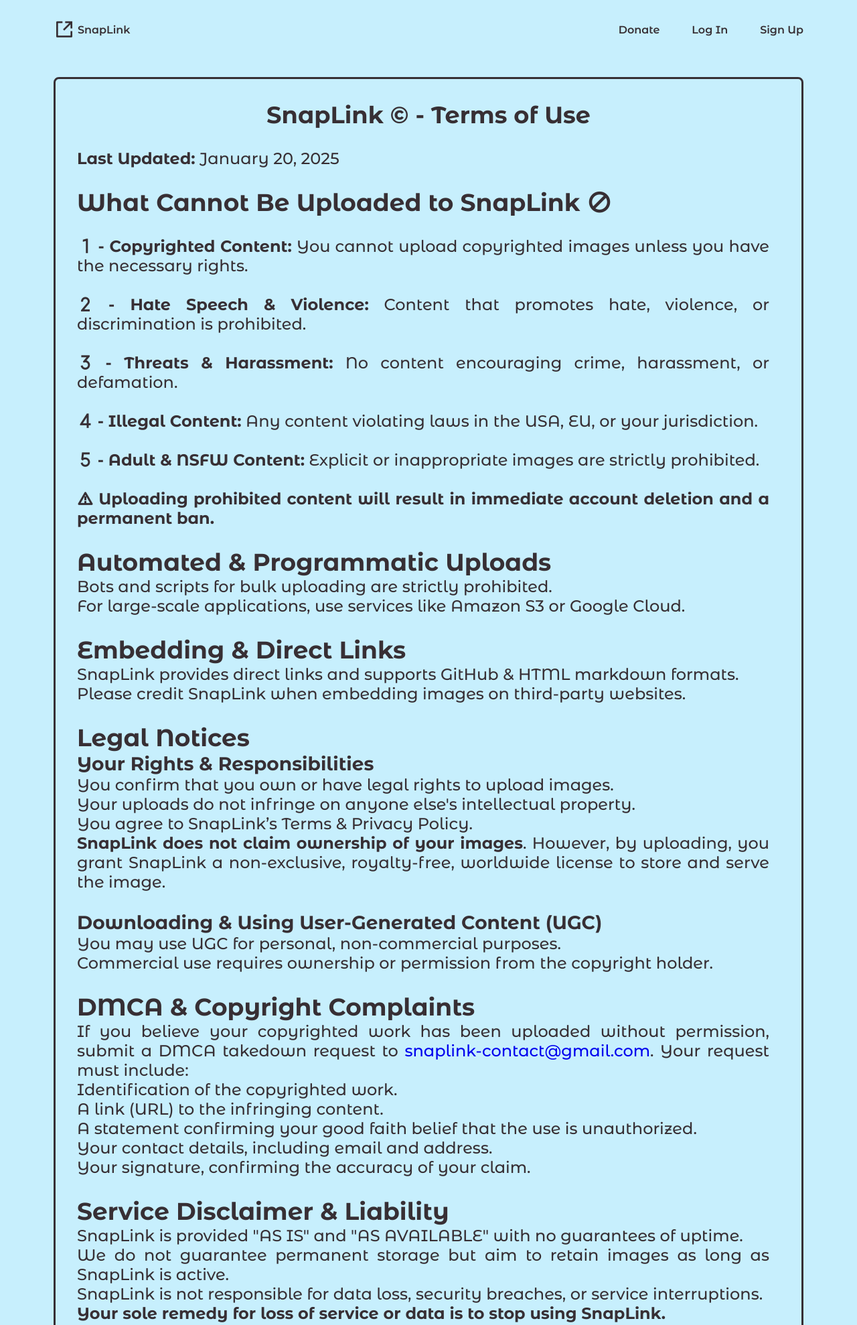
After one commit to MMMBenchahyd/SnapLink, a Flask app: page /terms in a window 1280 px wide. The commit adds this page. Shown: the top 1978 px of the page at 67% size. Run offline with Flask 3, Linux system fonts and the light colour scheme; some libraries are stand-ins or nearby versions.

Commit message:
creating_roots_for_footer_pages_and_adding_retouch_CSS_JS_HTML

```diff
--- a/app.py
+++ b/app.py
@@ -332,7 +332,20 @@ def retrieve(img_id):
         )
     except Exception as e:
         return f"Error retrieving image: {e}", 500
+@app.route('/contact')
+def contact():
+    return  render_template('contact.html')
 
+@app.route('/about')
+def about():
+    return  render_template('about.html')
+
+@app.route('/terms')
+def terms():
+    return  render_template('terms.html')
+@app.route('/privacy')
+def privacy():
+    return  render_template('privacy.html')
 
 if __name__ == "__main__":
-    app.run(debug=True, host="0.0.0.0", port=500)
+    app.run(debug=True, host="0.0.0.0", port=5000)
--- a/static/css/main.css
+++ b/static/css/main.css
@@ -208,12 +209,16 @@ a {
   font-weight: var(--font-semi-bold);
   border-radius: .5rem;
   border: 3px  solid var(--black-color);
+  margin-top: 6rem;
+
 }
 .page__data{
-  padding: 2rem 2rem 2rem 2rem;
   position: relative;
   text-align: justify;
   z-index: var(--z-tooltip);
+  padding: 2rem 2rem 2rem 2rem;
+
+
 }
 
 /*=============== adding a dynamic image =====  ==========*/
@@ -647,7 +689,7 @@ button:hover {
   }
   .home__description{
     font-size: 1.5rem;
-    padding-right: 8rem;
+    padding-right: 1rem;
     padding-bottom: 3rem;
   }
 
--- a/static/js/main.js
+++ b/static/js/main.js
@@ -165,3 +165,38 @@ document.getElementById('file').addEventListener('change', function() {
             button.innerText = 'copy';
         }, 1500); // 1.5s delays
     }
+
+
+
+    //################ validation for forms inputs(email passsword or usernam...)###
+    window.getElementById('contactForm').addEventListener('submit', function(event) {
+        let isValid = true;
+
+        // 1. Validate Username / Name (at least 4 characters)
+        const nameInput = document.getElementById('username');
+        if (nameInput.value.length < 4) {
+            alert('Name/Username must be at least 4 characters long.');
+            isValid = false;
+        }
+
+        // 2. Validate Email (valid email format)
+        const emailInput = document.getElementById('email');
+        const emailPattern = /^[a-zA-Z0-9._%+-]+@[a-zA-Z0-9.-]+\.[a-zA-Z]{2,}$/;
+        if (!emailPattern.test(emailInput.value)) {
+            alert('Please enter a valid email address (e.g., example@domain.com).');
+            isValid = false;
+        }
+
+        // 3. Validate Password (at least 8 characters, including lowercase, uppercase, number, and special character)
+        const passwordInput = document.getElementById('password');
+        const passwordPattern = /^(?=.*[a-z])(?=.*[A-Z])(?=.*\d)(?=.*[@$!%*?&])[A-Za-z\d@$!%*?&]{8,}$/;
+        if (!passwordPattern.test(passwordInput.value)) {
+            alert('Password must be at least 8 characters long, with at least one uppercase letter, one lowercase letter, one number, and one special character.');
+            isValid = false;
+        }
+
+        // If any validation fails, prevent form submission
+        if (!isValid) {
+            event.preventDefault();
+        }
+    });
--- a/templates/index.html
+++ b/templates/index.html
@@ -11,7 +11,7 @@
 <main class="main">
    <!--============ home page for snap link home page   ==============-->
    <section class="home">
-      <div class="home__container container">
+      <div class="container home__container">
          <div class="home__data">
             <h1 class="home__title">Welcome to<br> <i class="ri-share-box-line"></i> SanpLink</h1>
             <p class="home__description">Effortless image hosting made simple!<br>
@@ -20,7 +20,7 @@
                {% if user_is_authenticated %}
                <a href="/upload" class="home__button">Start Uploading Now</a>
                {% else %}
-               <a href="/login" class="home__button">Start Uploading Now</a>
+               <a href="/login" class="home__button">Create Account Now</a>
                {% endif %}
                <strong><br><br>Why SnapLink?</strong>
 
--- /dev/null
+++ b/templates/terms.html
@@ -0,0 +1,105 @@
+{% extends 'base.html' %}
+
+{% block head %}
+<title>Privacy Policy - SnapLink &copy</title>
+{% endblock %}
+
+{% block body %}
+
+
+<main class="main">
+    <section class="container">
+        <div class="page__data page__border">
+            <div class="page__title"><strong>SnapLink &copy; - Terms of Use</strong></div>
+            <div class="home__description">
+                <br>
+                <p><strong>Last Updated:</strong> January 20, 2025</p>
+                <br>
+
+                <h2>What Cannot Be Uploaded to SnapLink <i class="ri-prohibited-2-line"></i> </h2> <br>
+                <ul>
+                    <li><strong><i class="ri-number-1"></i> - Copyrighted Content:</strong> You cannot upload copyrighted images unless you have the necessary rights.</li> <br>
+                    <li><strong><i class="ri-number-2"></i> - Hate Speech & Violence:</strong> Content that promotes hate, violence, or discrimination is prohibited.</li> <br>
+                    <li><strong><i class="ri-number-3"></i> - Threats & Harassment:</strong> No content encouraging crime, harassment, or defamation.</li> <br>
+                    <li><strong><i class="ri-number-4"></i> - Illegal Content:</strong> Any content violating laws in the USA, EU, or your jurisdiction.</li> <br>
+                    <li><strong><i class="ri-number-5"></i> - Adult & NSFW Content:</strong> Explicit or inappropriate images are strictly prohibited.</li><br>
+                </ul>
+                <p><strong><i class="ri-alert-line"></i> Uploading prohibited content will result in immediate account deletion and a permanent ban.</strong></p>
+                <br>
+
+                <h2>Automated & Programmatic Uploads</h2>
+                <ul>
+                    <li>Bots and scripts for bulk uploading are strictly prohibited.</li>
+                    <li>For large-scale applications, use services like Amazon S3 or Google Cloud.</li>
+                </ul>
+                <br>
+
+                <h2>Embedding & Direct Links</h2>
+                <ul>
+                    <li>SnapLink provides direct links and supports GitHub & HTML markdown formats.</li>
+                    <li>Please credit SnapLink when embedding images on third-party websites.</li>
+                </ul>
+                <br>
+
+                <h2>Legal Notices</h2>
+                <h3>Your Rights & Responsibilities</h3>
+                <ul>
+                    <li>You confirm that you own or have legal rights to upload images.</li>
+                    <li>Your uploads do not infringe on anyone else's intellectual property.</li>
+                    <li>You agree to SnapLink’s Terms & Privacy Policy.</li>
+                </ul>
+                <p><strong>SnapLink does not claim ownership of your images</strong>. However, by uploading, you grant SnapLink a non-exclusive, royalty-free, worldwide license to store and serve the image.</p>
+                <br>
+
+                <h3>Downloading & Using User-Generated Content (UGC)</h3>
+                <ul>
+                    <li>You may use UGC for personal, non-commercial purposes.</li>
+                    <li>Commercial use requires ownership or permission from the copyright holder.</li>
+                </ul>
+                <br>
+
+                <h2>DMCA & Copyright Complaints</h2>
+                <p>If you believe your copyrighted work has been uploaded without permission, submit a DMCA takedown request to <a href="mailto:snaplink-contact@gmail.com">snaplink-contact@gmail.com</a>. Your request must include:</p>
+                <ul>
+                    <li>Identification of the copyrighted work.</li>
+                    <li>A link (URL) to the infringing content.</li>
+                    <li>A statement confirming your good faith belief that the use is unauthorized.</li>
+                    <li>Your contact details, including email and address.</li>
+                    <li>Your signature, confirming the accuracy of your claim.</li>
+                </ul>
+                <br>
+
+                <h2>Service Disclaimer & Liability</h2>
+                <ul>
+                    <li>SnapLink is provided "AS IS" and "AS AVAILABLE" with no guarantees of uptime.</li>
+                    <li>We do not guarantee permanent storage but aim to retain images as long as SnapLink is active.</li>
+                    <li>SnapLink is not responsible for data loss, security breaches, or service interruptions.</li>
+                </ul>
+                <p><strong>Your sole remedy for loss of service or data is to stop using SnapLink.</strong></p>
+                <br>
+
+                <h2>Indemnification & Termination</h2>
+                <p>By using SnapLink, you agree to indemnify and hold harmless SnapLink, its developers, and affiliates from any claims or damages arising from:</p>
+                <ul>
+                    <li>Violation of these Terms.</li>
+                    <li>Copyright infringement or illegal uploads.</li>
+                    <li>Harm caused by content you uploaded.</li>
+                </ul>
+                <p>SnapLink reserves the right to terminate any user account at its discretion.</p>
+                <br>
+
+                <h2>Final Provisions</h2>
+                <ul>
+                    <li>If any part of these Terms is found invalid, the rest will remain in effect.</li>
+                    <li>We may update these Terms at any time without prior notice.</li>
+                    <li>You must be at least 16 years old to use SnapLink.</li>
+                </ul>
+                <p>For any questions, contact us at <a href="mailto:snaplink-contact@gmail.com">snaplink-contact@gmail.com</a>.</p>
+            </div>
+        </div>
+    </section>
+</main>
+
+
+
+{% endblock %}
```
Also changed, not shown: other parts of static/css/main.css (+39 -1 lines), templates/about.html (added, +60 -0 lines), templates/contact.html (added, +55 -0 lines), templates/forgot_password.html (+35 -14 lines), templates/privacy.html (added, +86 -0 lines), templates/reset_password.html (+36 -14 lines), 1 other file.
